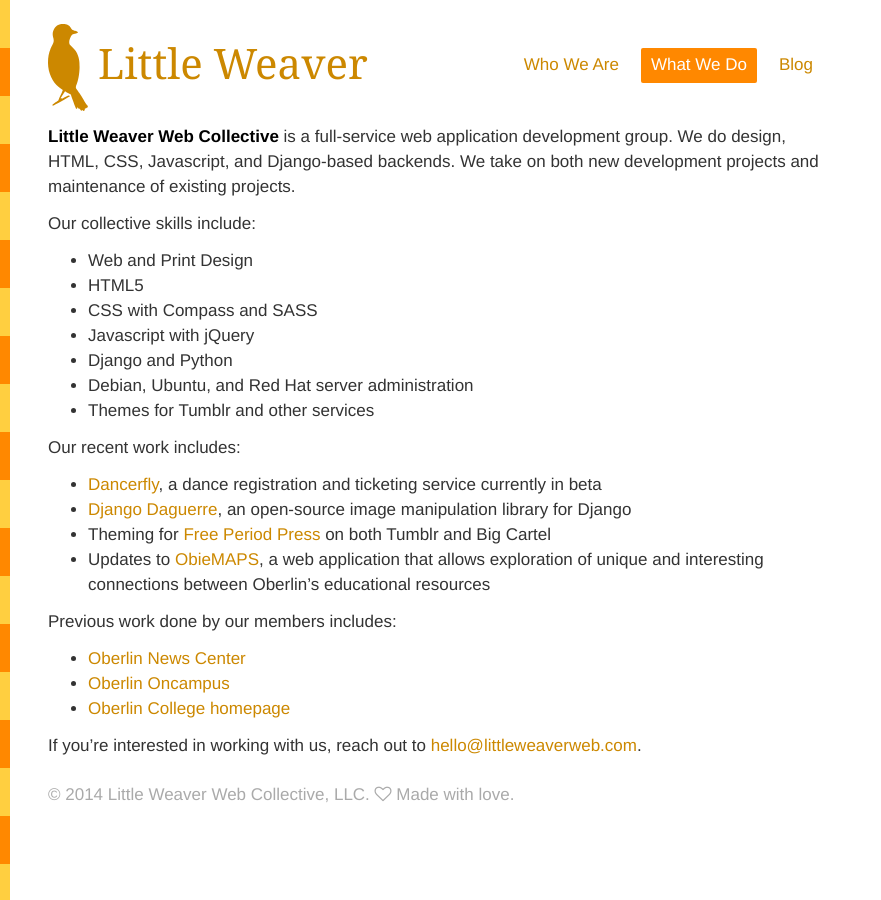
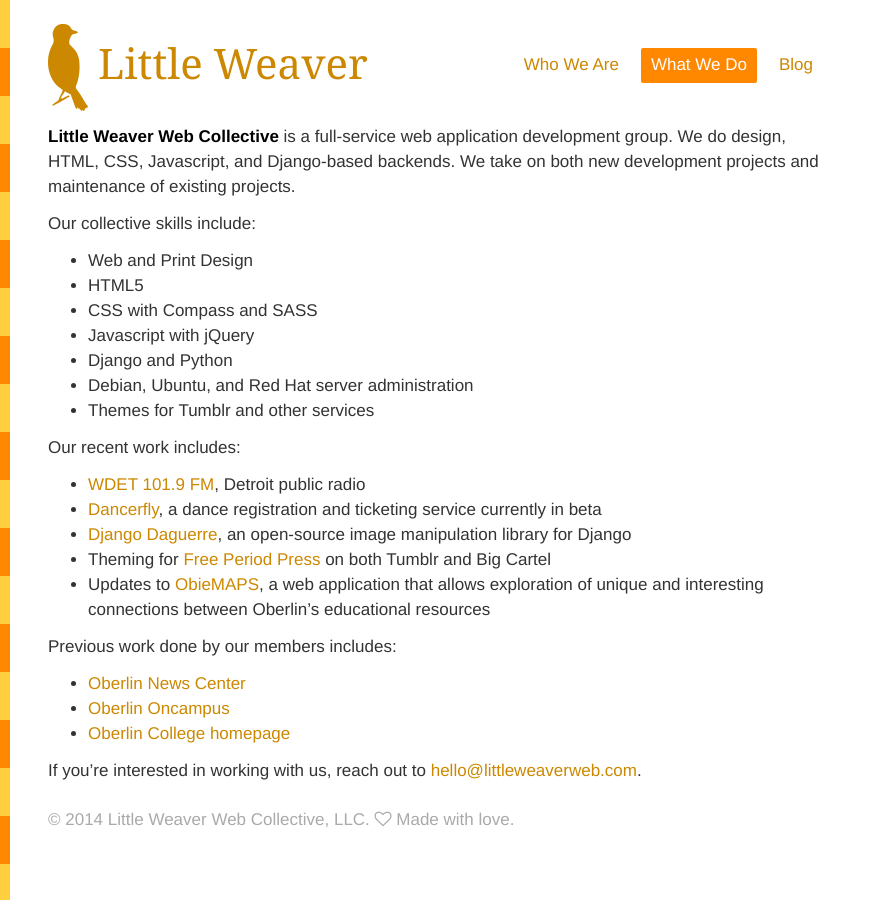
Before and after one commit to littleweaver/littleweaverweb.com, a Jekyll site: the page built from what-we-do.markdown, in a window 1280 px wide. Shown: the whole page, without its empty margins (0-881 px from the left). Built offline with Jekyll 4.4.1, drawn with Linux system fonts in a browser that asks for light colours.

Commit message:
add wdet

```diff
--- a/what-we-do.markdown
+++ b/what-we-do.markdown
@@ -19,6 +19,7 @@
 
 Our recent work includes:
 
+* [WDET 101.9 FM](http://wdet.org), Detroit public radio
 * [Dancerfly](https://dancerfly.com/), a dance registration and ticketing service currently in beta
 * [Django Daguerre](http://django-daguerre.readthedocs.org/en/latest/), an open-source image manipulation library for Django
 * Theming for [Free Period Press](http://www.freeperiodpress.com/) on both Tumblr and Big Cartel
```
